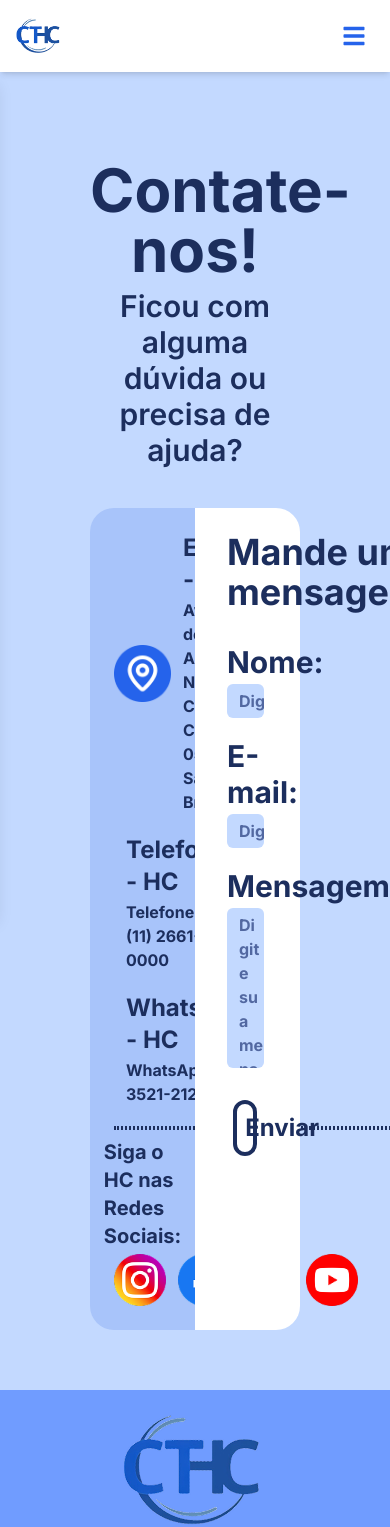
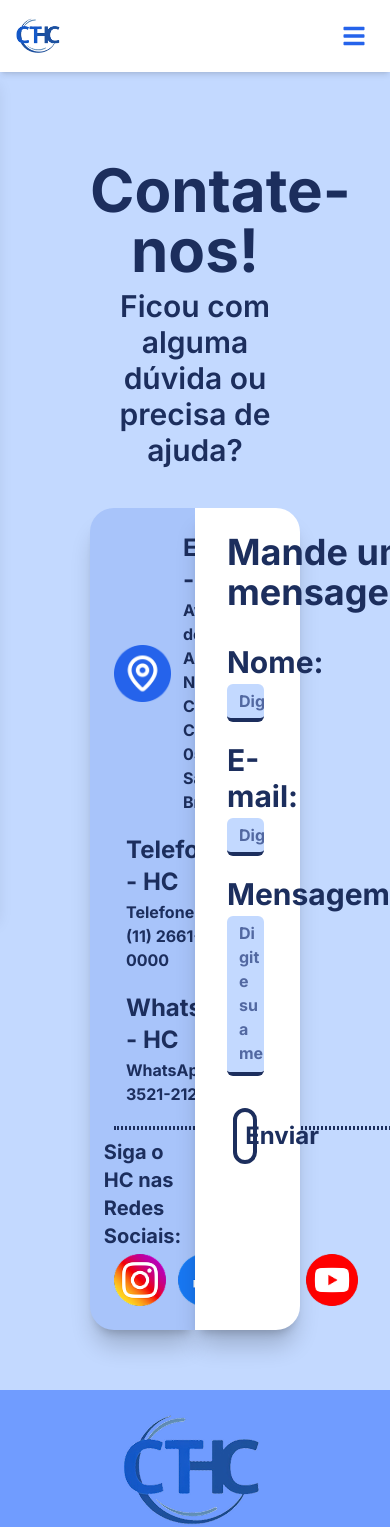
Before and after one commit to BSM-Challenge/ct-hc, a React (Vite) app: page /contato in a window 390 px wide. Shown: the top 1527 px of the page. Built offline with nearby package versions, Linux system fonts and the light colour scheme; a web font is replaced by a local one.

Commit message:
Estilização feita, faltando responsividade - Página Contato

```diff
--- a/src/routes/Contato/index.tsx
+++ b/src/routes/Contato/index.tsx
@@ -9,7 +9,7 @@ export default function Contato() {
       </p>
 
       <div className="flex flex-row justify-center mt-10 mb-10">
-        <section className="bg-[var(--light-blue-2)] rounded-bl-3xl rounded-tl-3xl p-6 flex-1 w-1/2">
+        <section className="bg-[var(--light-blue-2)] rounded-bl-3xl rounded-tl-3xl p-6 flex-1 w-1/2 shadow-xl/20">
           <div className="flex flex-col">
 
             {/* card endereço */}
@@ -75,18 +75,18 @@ export default function Contato() {
           </div>
         </section>
 
-        <section className="bg-[var(--color-white)] rounded-br-3xl rounded-tr-3xl w-1/2">
+        <section className="bg-[var(--color-white)] rounded-br-3xl rounded-tr-3xl w-1/2 shadow-xl/20">
           <div className="flex flex-col items-start w-[100%] h-[100%] pt-6 pl-8">
             <h2 className="text-[var(--dark-blue-title)] text-4xl font-bold mb-8">Mande uma mensagem!</h2>
             <form className="flex flex-col w-[50%] h-[100%]">
               <label htmlFor="nome" className="text-[var(--dark-blue-title)] font-bold text-3xl mb-1">Nome:</label>
-              <input type="text" placeholder="Digite o seu nome" className="bg-[var(--light-blue)] w-[100%] placeholder:text-[var(--dark-blue-2)] placeholder:font-bold rounded-md py-[5px] pl-3 mb-5"/>
+              <input type="text" placeholder="Digite o seu nome" className="bg-[var(--light-blue)] w-[100%] placeholder:text-[var(--dark-blue-2)] placeholder:font-bold rounded-md py-[5px] pl-3 mb-5 border-b-4 border-[var(--dark-blue-title)]"/>
 
               <label htmlFor="email" className="text-[var(--dark-blue-title)] font-bold text-3xl mb-1">E-mail:</label>
-              <input type="email" placeholder="Digite o seu e-mail" className="bg-[var(--light-blue)] placeholder:text-[var(--dark-blue-2)] placeholder:font-bold rounded-md py-[5px] pl-3 mb-5" />
+              <input type="email" placeholder="Digite o seu e-mail" className="bg-[var(--light-blue)] placeholder:text-[var(--dark-blue-2)] placeholder:font-bold rounded-md py-[5px] pl-3 mb-5 border-b-4 border-[var(--dark-blue-title)]" />
 
               <label htmlFor="mensagem" className="text-[var(--dark-blue-title)] font-bold text-3xl mb-1">Mensagem:</label>
-              <textarea placeholder="Digite sua mensagem..." className="bg-[var(--light-blue)] placeholder:text-[var(--dark-blue-2)] placeholder:font-bold rounded-md py-[5px] pl-3 mb-8 w-[100%] h-40 resize-none" />
+              <textarea placeholder="Digite sua mensagem..." className="bg-[var(--light-blue)] placeholder:text-[var(--dark-blue-2)] placeholder:font-bold rounded-md py-[5px] pl-3 mb-8 w-[100%] h-40 resize-none border-b-4 border-[var(--dark-blue-title)]" />
               <button className="text-[var(--dark-blue-title)] text-2xl font-bold border-4 border-[var(--dark-blue-title)] rounded-xl p-2 w-[35%] mb-10 self-center hover:bg-[var(--light-blue)] hover:text-[var(--color-blue-2)] hover:border-[var(--color-blue-2)] cursor-pointer transition-colors duration-300">Enviar</button>
             </form>
           </div>
```
